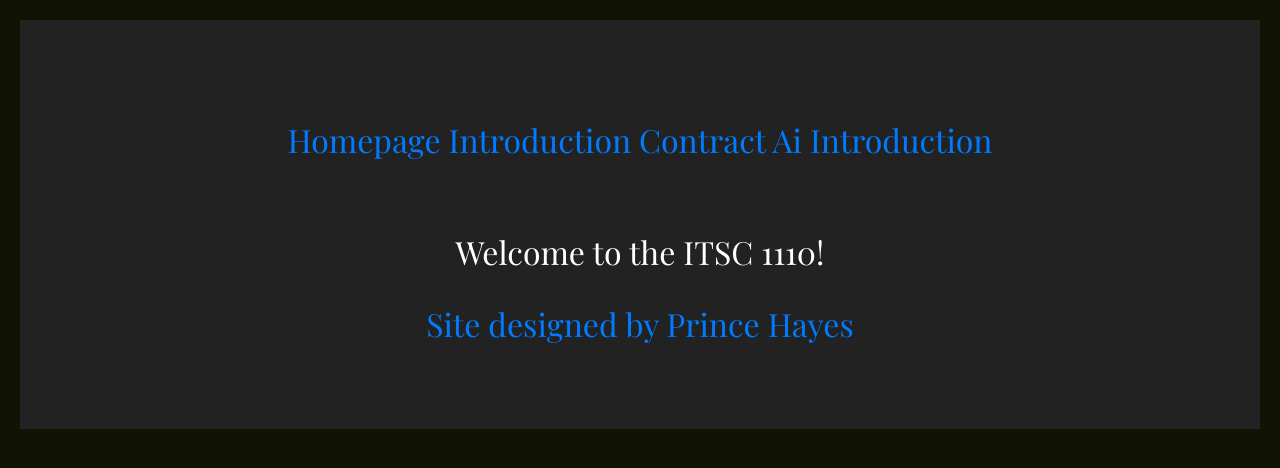
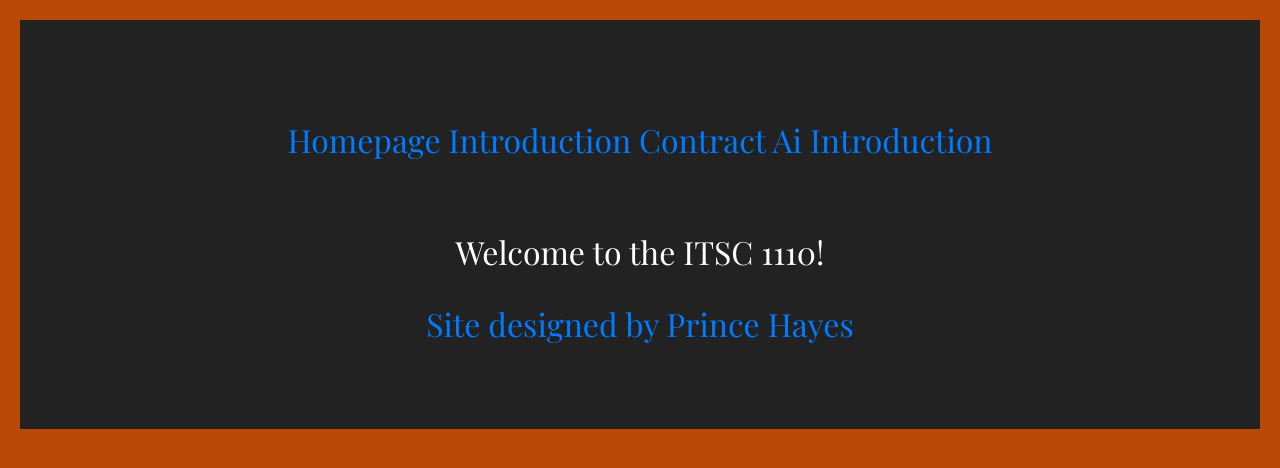
Before and after one commit to PrinceH1-cpu/PrinceH1-cpu.github.io, a plain HTML site: page itsc1110/index.html in a window 1280 px wide. Drawn offline with nearby package versions, Linux system fonts and the light colour scheme.

Commit message:
Update default.css

```diff
--- a/itsc1110/styles/default.css
+++ b/itsc1110/styles/default.css
@@ -16,7 +16,7 @@ body {
     font-family: 'Playfair Display', serif;
     font-size: 200%;
     color: #333;
-    background-color: #111305;
+    background-color: #b94a05;
     line-height: 1.6;
     padding: 20px;
 }
```
